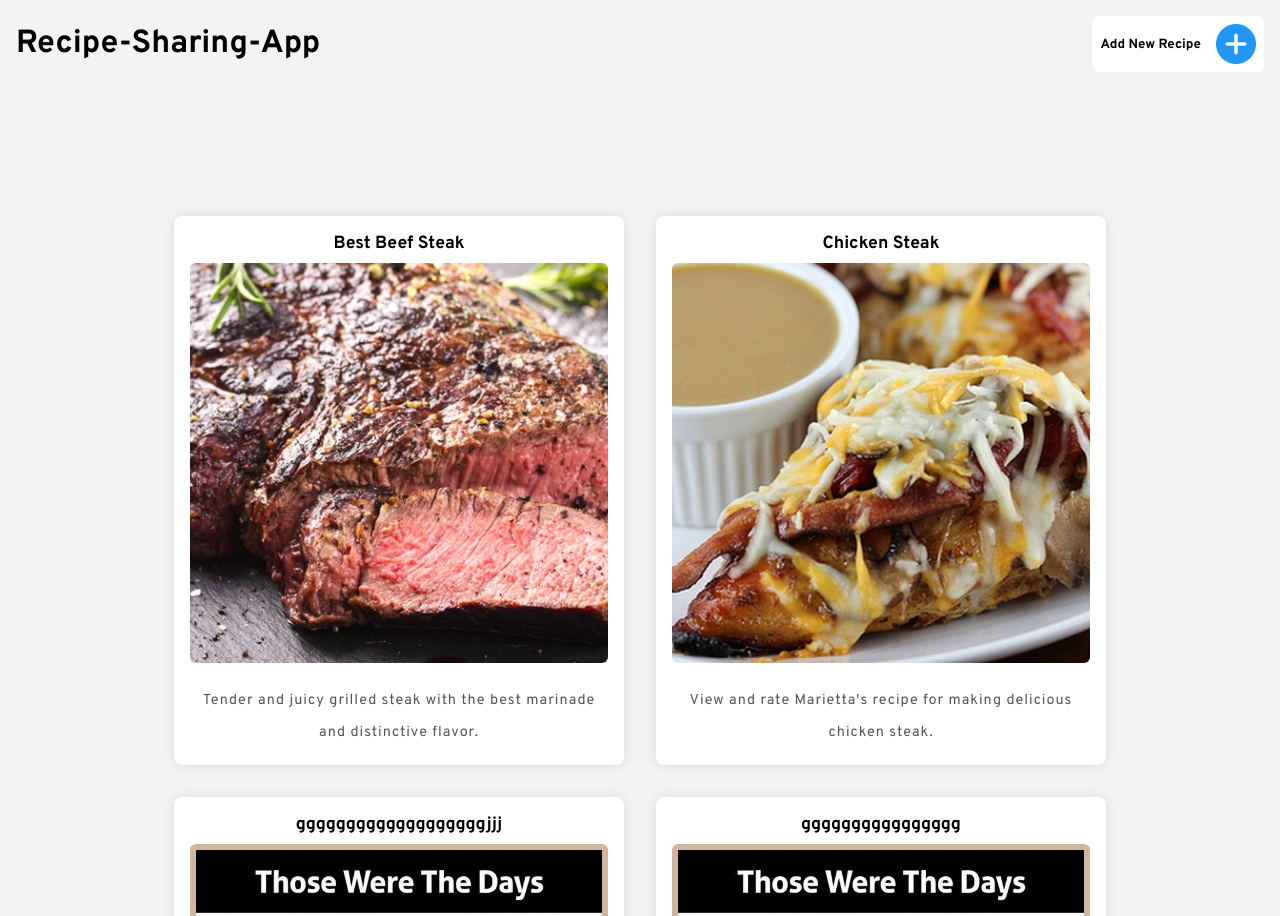
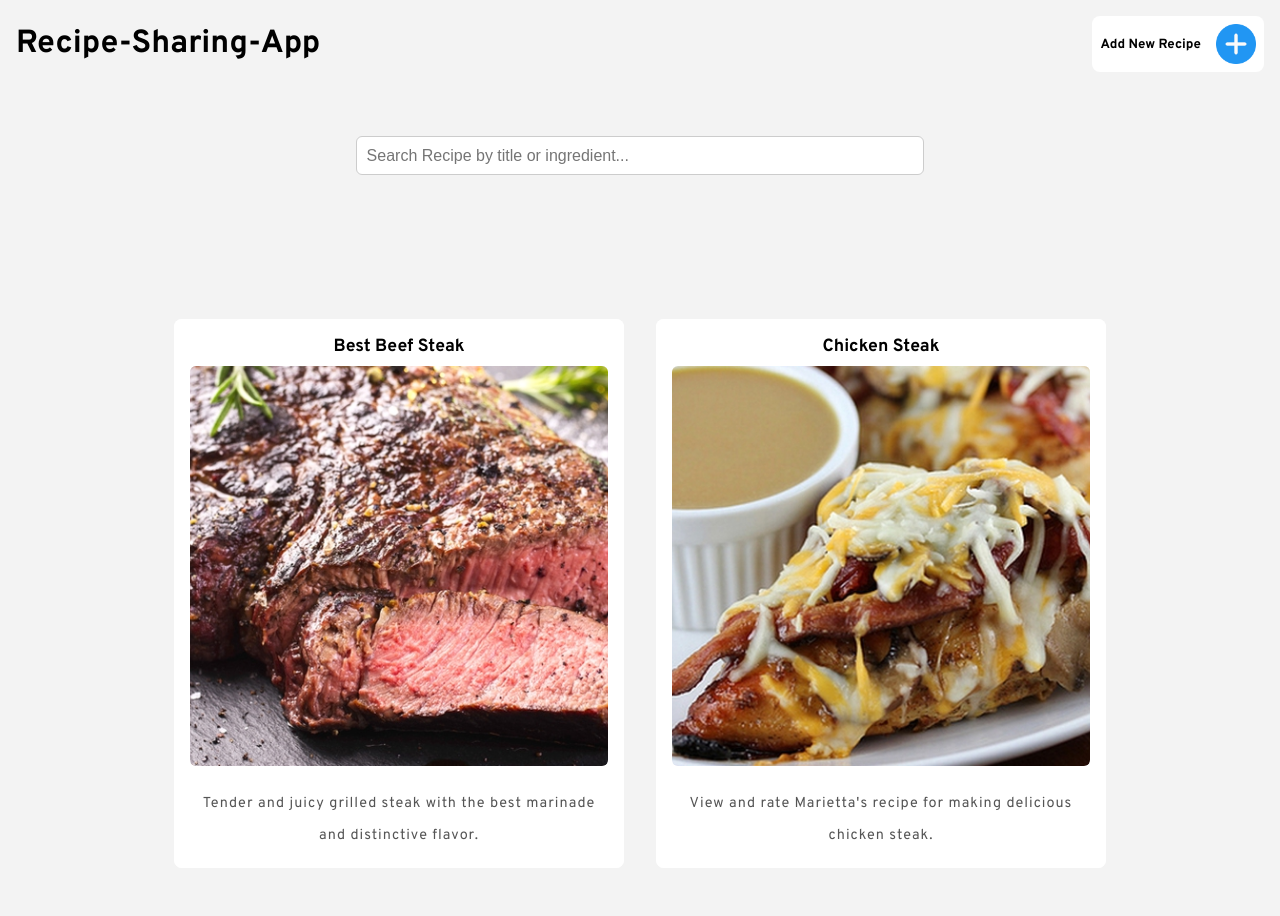
Before and after one commit to TornikeALT/Recipe-Sharing-Application, an Angular app: page / in a window 1280 px wide. Shown: the top 916 px of the page. After the commit the page ends 868 px from the top, so only its background shows below. Built offline with nearby package versions, Linux system fonts and the light colour scheme; data requests are answered from the project's data file.

Commit message:
add search functionality by ingredient or title

```diff
--- a/data/db.json
+++ b/data/db.json
@@ -81,94 +81,6 @@
         "Put the ham, and finally a large piece of sulguni."
       ],
       "thumbnail": "/chicken-steak.jpg"
-    },
-    {
-      "id": "2519",
-      "title": "gggggggggggggggggggjjj",
-      "description": "gggggggggggggggggg",
-      "ingredients": [
-        {
-          "name": "ggggggggggggg",
-          "amount": "ggggggggggggg"
-        }
-      ],
-      "instructions": [
-        "ggggggggggggggggggg"
-      ],
-      "thumbnail": "/ssss.jpg"
-    },
-    {
-      "id": "a554",
-      "title": "gggggggggggggggg",
-      "description": "ggggggggggggggggggg",
-      "ingredients": [
-        {
-          "name": "gggggggggg",
-          "amount": "ggggggggggggggg"
-        }
-      ],
-      "instructions": [
-        "gg"
-      ],
-      "thumbnail": "/ssss.jpg"
-    },
-    {
-      "id": "ea28",
-      "title": "ffffffffffffffff",
-      "description": "ffffffffffffffffffff",
-      "ingredients": [
-        {
-          "name": "fgggggggggggg",
-          "amount": "ggggggggggggggggggggggggggg"
-        },
-        {
-          "name": "gggggggggggggg",
-          "amount": "ggggggggggg"
-        }
-      ],
-      "instructions": [
-        "ggggggggggggg"
-      ],
-      "thumbnail": "/chicken-steak.jpg"
-    },
-    {
-      "id": "e55f",
-      "title": "badri shubladzede",
-      "description": "pizdeciaaaaaa",
-      "ingredients": [
-        {
-          "name": "aaaaa",
-          "amount": "aaaaaa"
-        }
-      ],
-      "instructions": [
-        "aaaaaaa",
-        "ggggggggggg"
-      ],
-      "thumbnail": "/494195710_703707995355173_928916105784350664_n.jpg"
-    },
-    {
-      "id": "39f6",
-      "title": "bebo nadzirala",
-      "description": "gggggggggggggggggggggg",
-      "ingredients": [
-        {
-          "name": "ggggggggggggggggg",
-          "amount": "sssssssssssssss"
-        },
-        {
-          "name": "ssssssssssssssssssssss",
-          "amount": "ddddddddddddddddd"
-        },
-        {
-          "name": "ddddddddddddddd",
-          "amount": "dhhhhhhhhhhhhhhhhh"
-        }
-      ],
-      "instructions": [
-        "aaaaaaaaaaaaaaaaaaaaaaa"
-      ],
-      "thumbnail": "/453403205_501107585662882_3075775212693909090_n.jpg"
     }
   ]
 }
--- a/src/components/recipe/recipe.component.css
+++ b/src/components/recipe/recipe.component.css
@@ -3,7 +3,7 @@
   background-color: #fff;
   border-radius: 8px;
   padding: 1rem;
-  box-shadow: 0 0 12px rgba(0, 0, 0, 0.1);
+  /* box-shadow: 0 0 12px rgba(0, 0, 0, 0.1); */
   cursor: pointer;
   transition: transform 0.2s ease;
   text-align: center;
--- a/src/components/recipe/recipe.component.html
+++ b/src/components/recipe/recipe.component.html
@@ -1,8 +1,4 @@
-<div
-  *ngFor="let recipe of recipes"
-  class="recipe"
-  [routerLink]="[`recipe-details/`, recipe.id]"
->
+<div class="recipe" [routerLink]="[`recipe-details/`, recipe.id]">
   <h3>{{ recipe.title }}</h3>
   <img [src]="recipe.thumbnail" alt="{{ recipe.thumbnail }}" />
   <p>{{ recipe.description }}</p>
--- a/src/components/recipe/recipe.component.ts
+++ b/src/components/recipe/recipe.component.ts
@@ -1,4 +1,4 @@
-import { Component, OnInit } from '@angular/core';
+import { Component, Input, OnInit } from '@angular/core';
 import { Recipe } from '../../interfaces/recipe';
 import { CommonModule } from '@angular/common';
 import { RecipeService } from '../../services/recipe.service';
@@ -12,6 +12,7 @@ import { ActivatedRoute, RouterLink } from '@angular/router';
 })
 export class RecipeComponent implements OnInit {
   recipes: Recipe[] = [];
+  @Input() recipe!: Recipe;
 
   constructor(
     private recipeService: RecipeService,
--- a/src/pages/recipe-list/recipe-list.component.css
+++ b/src/pages/recipe-list/recipe-list.component.css
@@ -6,3 +6,27 @@
   margin-top: 8rem;
   padding: 0 1rem;
 }
+
+.recipe_item img {
+  max-width: 100%;
+  border-radius: 6px;
+  margin-bottom: 0.5rem;
+}
+
+.search_container {
+  max-width: 600px;
+  margin: 2rem auto;
+  padding: 1rem;
+}
+
+.search_container input {
+  width: 100%;
+  padding: 0.6rem;
+  font-size: 1rem;
+  border-radius: 6px;
+  border: 1px solid #ccc;
+}
+.test {
+  background-color: white;
+  border-radius: 8px;
+}
--- a/src/pages/recipe-list/recipe-list.component.html
+++ b/src/pages/recipe-list/recipe-list.component.html
@@ -1,3 +1,16 @@
-<div>
-  <app-recipe class="recipes" />
+<div class="search_container">
+  <input
+    type="text"
+    placeholder="Search Recipe by title or ingredient..."
+    [(ngModel)]="searchRecipe"
+    (input)="filterRecipes()"
+  />
 </div>
+
+<div class="recipes">
+  <app-recipe
+    *ngFor="let recipe of filteredRecipes"
+    [recipe]="recipe"
+    class="test"
+  />
+</div>
--- a/src/pages/recipe-list/recipe-list.component.ts
+++ b/src/pages/recipe-list/recipe-list.component.ts
@@ -1,11 +1,39 @@
-import { Component } from '@angular/core';
+import { Component, OnInit } from '@angular/core';
 import { CommonModule } from '@angular/common';
 import { RecipeComponent } from '../../components/recipe/recipe.component';
+import { Recipe } from '../../interfaces/recipe';
+import { RecipeService } from '../../services/recipe.service';
+import { FormsModule } from '@angular/forms';
 
 @Component({
   selector: 'app-recipe-list',
-  imports: [CommonModule, RecipeComponent],
+  imports: [CommonModule, RecipeComponent, FormsModule],
   templateUrl: './recipe-list.component.html',
   styleUrl: './recipe-list.component.css',
 })
-export class RecipeListComponent {}
+export class RecipeListComponent implements OnInit {
+  recipes: Recipe[] = [];
+  filteredRecipes: Recipe[] = [];
+  searchRecipe: string = '';
+
+  constructor(private recipeService: RecipeService) {}
+
+  ngOnInit(): void {
+    this.recipeService.getRecipes().subscribe((data) => {
+      this.recipes = data;
+      this.filteredRecipes = data;
+    });
+  }
+
+  filterRecipes() {
+    const term = this.searchRecipe.toLowerCase();
+
+    this.filteredRecipes = this.recipes.filter((recipe) => {
+      const mathesTitle = recipe.title.toLowerCase().includes(term);
+      const matchesIngredient = recipe.ingredients.some((ing) =>
+        ing.name.toLowerCase().includes(term)
+      );
+      return mathesTitle || matchesIngredient;
+    });
+  }
+}
```
